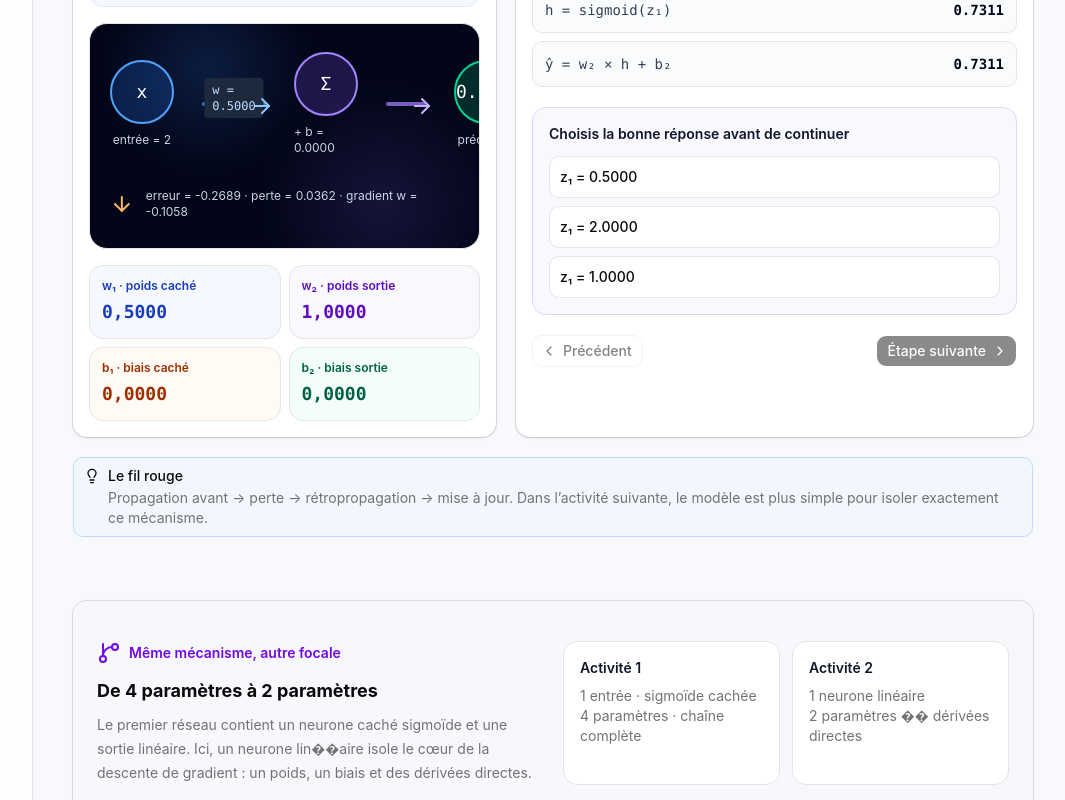
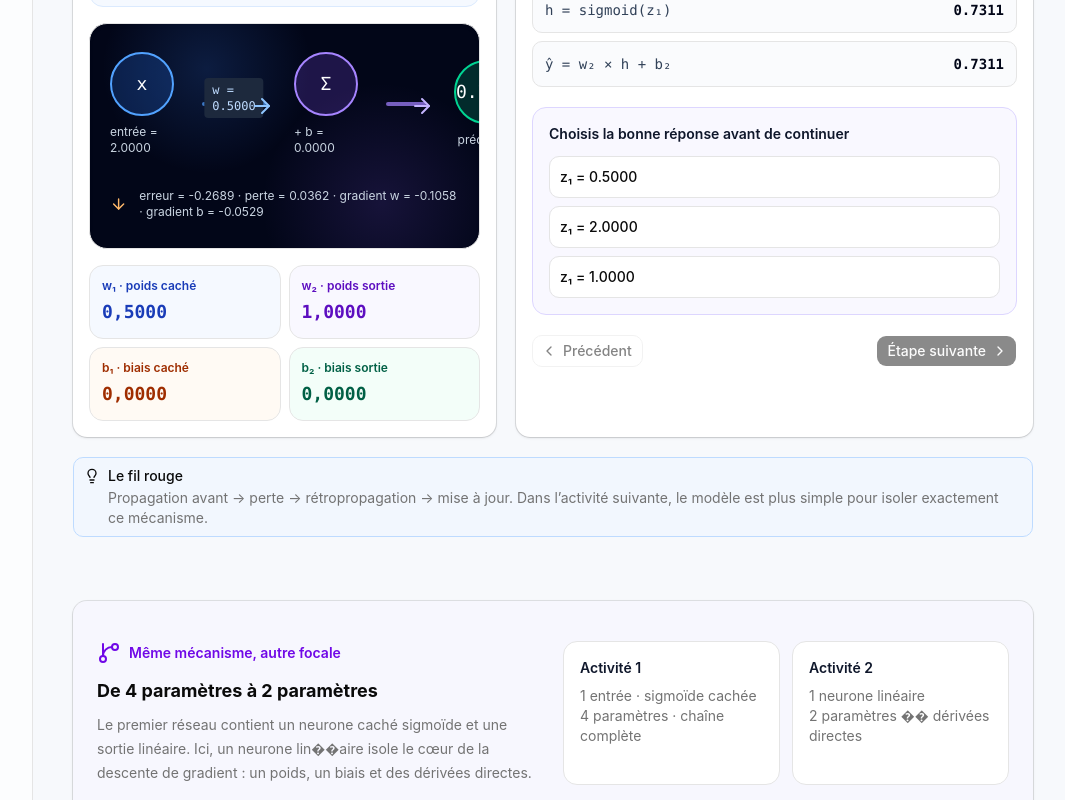
Before and after one commit to slihono/synapse, a Next.js app: page / in a window 1280 px wide. Shown: the part 920-1720 px from the top of the page, without its empty margins (207-1272 px from the left). Built offline with nearby package versions, Linux system fonts and the light colour scheme.

Commit message:
Connect visualization to simulation state
V0-Chat-Id: pcEK6qoF9xG

```diff
--- a/app/page.tsx
+++ b/app/page.tsx
@@ -25,16 +25,17 @@ function Metric({ label, value, tone = 'blue' }: { label: string; value: string;
 
 function NetworkDiagram({ state }: { state: ReturnType<typeof trainLinear>[number] }) {
   const active = state.step > 0
+  const error = state.prediction - state.target
   return <div className="relative overflow-hidden rounded-2xl border bg-slate-950 px-5 py-7 text-white shadow-inner">
     <div className="absolute inset-0 bg-[radial-gradient(circle_at_30%_20%,rgba(59,130,246,.18),transparent_32%),radial-gradient(circle_at_75%_80%,rgba(139,92,246,.15),transparent_35%)]" />
     <div className="relative flex items-center justify-between gap-3 sm:gap-7">
-      <div className="z-10 flex flex-col items-center gap-2"><div className={`grid size-16 place-items-center rounded-full border-2 border-blue-400 bg-blue-500/20 font-mono text-lg ${active ? 'shadow-[0_0_24px_rgba(96,165,250,.7)]' : ''}`}>x</div><span className="text-xs text-slate-300">entrée = 2</span></div>
+      <div className="z-10 flex flex-col items-center gap-2"><div className={`grid size-16 place-items-center rounded-full border-2 border-blue-400 bg-blue-500/20 font-mono text-lg ${active ? 'shadow-[0_0_24px_rgba(96,165,250,.7)]' : ''}`}>x</div><span className="text-xs text-slate-300">entrée = {format(state.x)}</span></div>
       <div className="relative min-w-16 flex-1"><div className="h-1 rounded-full bg-blue-400/70" /><div className="absolute -top-6 left-1/2 -translate-x-1/2 rounded bg-slate-800 px-2 py-1 font-mono text-xs text-blue-200">w = {format(state.w)}</div><ArrowRight className="absolute -right-2 -top-2 text-blue-300" /></div>
       <div className="z-10 flex flex-col items-center gap-2"><div className="grid size-16 place-items-center rounded-full border-2 border-violet-400 bg-violet-500/20 font-mono text-lg">Σ</div><span className="text-xs text-slate-300">+ b = {format(state.b)}</span></div>
       <div className="relative min-w-10 flex-1"><div className="h-1 rounded-full bg-violet-400/70" /><ArrowRight className="absolute -right-2 -top-2 text-violet-300" /></div>
       <div className="z-10 flex flex-col items-center gap-2"><div className={`grid size-16 place-items-center rounded-full border-2 border-emerald-400 bg-emerald-500/20 font-mono text-lg ${active ? 'shadow-[0_0_24px_rgba(52,211,153,.6)]' : ''}`}>{format(state.prediction)}</div><span className="text-xs text-slate-300">prédiction</span></div>
     </div>
-    <div className="relative mt-8 flex items-center justify-center gap-3 text-xs text-slate-300"><ArrowDown className="text-orange-300" /><span>erreur = {format(state.prediction - 1)} · perte = {format(state.loss)} · gradient w = {format(state.gradW)}</span></div>
+    <div className="relative mt-8 flex items-center justify-center gap-3 text-xs text-slate-300"><ArrowDown className="text-orange-300" /><span>erreur = {format(error)} · perte = {format(state.loss)} · gradient w = {format(state.gradW)} · gradient b = {format(state.gradB)}</span></div>
   </div>
 }
 
@@ -141,7 +142,7 @@ const translations: Record<Exclude<Language, 'fr'>, Record<string, string>> = {
     'Le premier réseau contient un neurone caché sigmoid et une output linéaire. Ici, un neurone linéaire isole le cœur de la descente de gradient : un poids, un biais et des dérivées directes': 'تحتوي الشبكة الأولى على خلية مخفية سيغمويد ومخرج خطي. هنا تعزل الخلية الخطية جوهر الانحدار المتدرج: وزن وانحياز ومشتقات مباشرة', '1 input · sigmoid cachée': 'مدخل واحد · سيغمويد مخفية', '4 paramètres · chaîne complète': '4 معاملات · سلسلة كاملة', '1 neurone linéaire': 'خلية خطية واحدة', '2 paramètres · dérivées directes': 'معاملان · مشتقات مباشرة', 'Parcours': 'مسار التعلّم', 'Session locale': 'جلسة محلية', 'Le réseau de départ': 'الشبكة الابتدائية', 'Apprends à un réseau à corriger ses erreurs': 'علّم شبكة تصحيح أخطائها', 'ACTIVITÉ 1 · PAS À PAS': 'النشاط 1 · خطوة بخطوة', 'Propagation avant': 'الانتشار الأمامي', 'Calculer la perte': 'احسب الخسارة', 'Rétropropagation': 'الانتشار العكسي', 'Descente de gradient': 'انحدار التدرج', 'Vérifier le résultat': 'تحقق من النتيجة', 'Étape suivante': 'الخطوة التالية', 'Précédent': 'السابق', 'Exécuter': 'تشغيل', 'Réinitialiser le code': 'إعادة ضبط الكود', 'Visualise chaque mise à jour': 'تصوّر كل تحديث', 'Vérifie tes connaissances': 'اختبر معرفتك', 'Recommencer': 'إعادة البدء', 'Étape': 'خطوة', 'Prédiction': 'التنبؤ', 'Perte': 'الخسارة', 'Poids': 'الوزن', 'Biais': 'الانحياز'
   },
   hi: {
-    'Le premier réseau contient un neurone caché sigmoid et une output linéaire. Ici, un neurone linéaire isole le cœur de la descente de gradient : un poids, un biais et des dérivées directes': 'पहले नेटवर्क में एक सिग्मॉइड हिडन न्यूरॉन और एक रैखिक आउटपुट है। यहाँ रैखिक न्यूरॉन ग्रेडिएंट डिसेंट का मूल समझाता है: एक भार, एक बायस और प्रत्यक्ष डेरिवेटिव', '1 input · sigmoid cachée': '1 इनपुट · सिग्मॉइड हिडन', '4 paramètres · chaîne complète': '4 पैरामीटर · पूरी श्रृंखला', '1 neurone linéaire': '1 रैखिक न्यूरॉन', '2 paramètres · dérivées directes': '2 पैरामीटर · प्रत्यक्ष डेरिवेटिव', 'Parcours': 'सीखने की यात्रा', 'Session locale': 'स्थानीय सत्र', 'Le réseau de départ': 'प्रारंभिक नेटवर्क', 'Apprends à un réseau à corriger ses erreurs': 'नेटवर्क को अपनी गलतियाँ सुधारना सिखाएँ', 'ACTIVITÉ 1 · PAS À PAS': 'गतिविधि 1 · चरण दर चरण', 'Propagation avant': 'फॉरवर्ड पास', 'Calculer la perte': 'लॉस की गणना करें', 'Rétropropagation': 'बैकप्रोपेगेशन', 'Descente de gradient': 'ग्रेडिएंट डिसेंट', 'Vérifier le résultat': 'परिणाम जाँचें', 'Étape suivante': 'अगला चरण', 'Précédent': 'पिछला', 'Exécuter': 'चलाएँ', 'Réinitialiser le code': 'कोड रीसेट करें', 'Visualise chaque mise à jour': 'हर अपडेट देखें', 'Vérifie tes connaissances': 'अपना ज्ञान जाँचें', 'Recommencer': 'फिर से शुरू करें', 'Étape': 'चरण', 'Prédiction': 'पूर्वानुमान', 'Perte': 'लॉस', 'Poids': 'भार', 'Biais': 'बायस'
+    'Le premier réseau contient un neurone caché sigmoid et une output linéaire. Ici, un neurone linéaire isole le cœur de la descente de gradient : un poids, un biais et des dérivées directes': 'पहले नेटवर्क में एक सिग्मॉइड हिडन न्यूरॉन और एक रैखिक आउटपुट है। यहाँ रैखिक न्यूरॉन ग्रेडिएंट डिसेंट का मूल समझाता है: एक भार, एक बायस और प्रत्यक्ष डेरिवेटिव', '1 input · sigmoid cachée': '1 इनपुट · सिग्मॉइड हिडन', '4 paramètres · chaîne complète': '4 पैरामीटर · पूरी श्रृंखला', '1 neurone linéaire': '1 रैखिक न्यूरॉन', '2 paramètres · dérivées directes': '2 पैरामीटर · प्रत्यक्ष डेरिवेटिव', 'Parcours': 'सीखने की यात्रा', 'Session locale': 'स्थानीय सत���र', 'Le réseau de départ': 'प्रारंभिक नेटवर्क', 'Apprends à un réseau à corriger ses erreurs': 'नेटवर्क को अपनी गलतियाँ सुधारना सिखाएँ', 'ACTIVITÉ 1 · PAS À PAS': 'गतिविधि 1 · चरण दर चरण', 'Propagation avant': 'फॉरवर्ड पास', 'Calculer la perte': 'लॉस की गणना करें', 'Rétropropagation': 'बैकप्रोपेगेशन', 'Descente de gradient': 'ग्रेडिएंट डिसेंट', 'Vérifier le résultat': 'परिणाम जाँचें', 'Étape suivante': 'अगला चरण', 'Précédent': 'पिछला', 'Exécuter': 'चलाएँ', 'Réinitialiser le code': 'कोड रीसेट करें', 'Visualise chaque mise à jour': 'हर अपडेट देखें', 'Vérifie tes connaissances': 'अपना ज्ञान जाँचें', 'Recommencer': 'फिर से शुरू करें', 'Étape': 'चरण', 'Prédiction': 'पूर्वानुमान', 'Perte': 'लॉस', 'Poids': 'भार', 'Biais': 'बायस'
   },
   tr: {
     'Le premier réseau contient un neurone caché sigmoid et une output linéaire. Ici, un neurone linéaire isole le cœur de la descente de gradient : un poids, un biais et des dérivées directes': 'İlk ağda sigmoid gizli nöron ve doğrusal çıktı bulunur. Burada doğrusal nöron gradyan inişinin özünü ayırır: bir ağırlık, bir bias ve doğrudan türevler', '1 input · sigmoid cachée': '1 girdi · sigmoid gizli', '4 paramètres · chaîne complète': '4 parametre · tam zincir', '1 neurone linéaire': '1 doğrusal nöron', '2 paramètres · dérivées directes': '2 parametre · doğrudan türevler', 'Parcours': 'Öğrenme yolu', 'Session locale': 'Yerel oturum', 'Le réseau de départ': 'Başlangıç ağı', 'Apprends à un réseau à corriger ses erreurs': 'Bir ağa hatalarını düzeltmeyi öğret', 'ACTIVITÉ 1 · PAS À PAS': 'ETKİNLİK 1 · ADIM ADIM', 'Propagation avant': 'İleri yayılım', 'Calculer la perte': 'Kaybı hesapla', 'Rétropropagation': 'Geri yayılım', 'Descente de gradient': 'Gradyan inişi', 'Vérifier le résultat': 'Sonucu kontrol et', 'Étape suivante': 'Sonraki adım', 'Précédent': 'Önceki', 'Exécuter': 'Çalıştır', 'Réinitialiser le code': 'Kodu sıfırla', 'Visualise chaque mise à jour': 'Her güncellemeyi görselleştir', 'Vérifie tes connaissances': 'Bilgini kontrol et', 'Recommencer': 'Yeniden başlat', 'Étape': 'Adım', 'Prédiction': 'Tahmin', 'Perte': 'Kayıp', 'Poids': 'Ağırlık', 'Biais': 'Yanlılık'
--- a/lib/simulation.ts
+++ b/lib/simulation.ts
@@ -1,9 +1,9 @@
-export type LinearState = { step: number; w: number; b: number; prediction: number; loss: number; gradW: number; gradB: number }
+export type LinearState = { step: number; x: number; target: number; w: number; b: number; prediction: number; loss: number; gradW: number; gradB: number }
 
 export function linearState(w: number, b: number, x = 2, y = 1, step = 0): LinearState {
   const prediction = w * x + b
   const error = prediction - y
-  return { step, w, b, prediction, loss: 0.5 * error * error, gradW: error * x, gradB: error }
+  return { step, x, target: y, w, b, prediction, loss: 0.5 * error * error, gradW: error * x, gradB: error }
 }
 
 export function trainLinear(learningRate: number, steps: number, initialW = 0.2, initialB = 0, x = 2, y = 1) {
```
